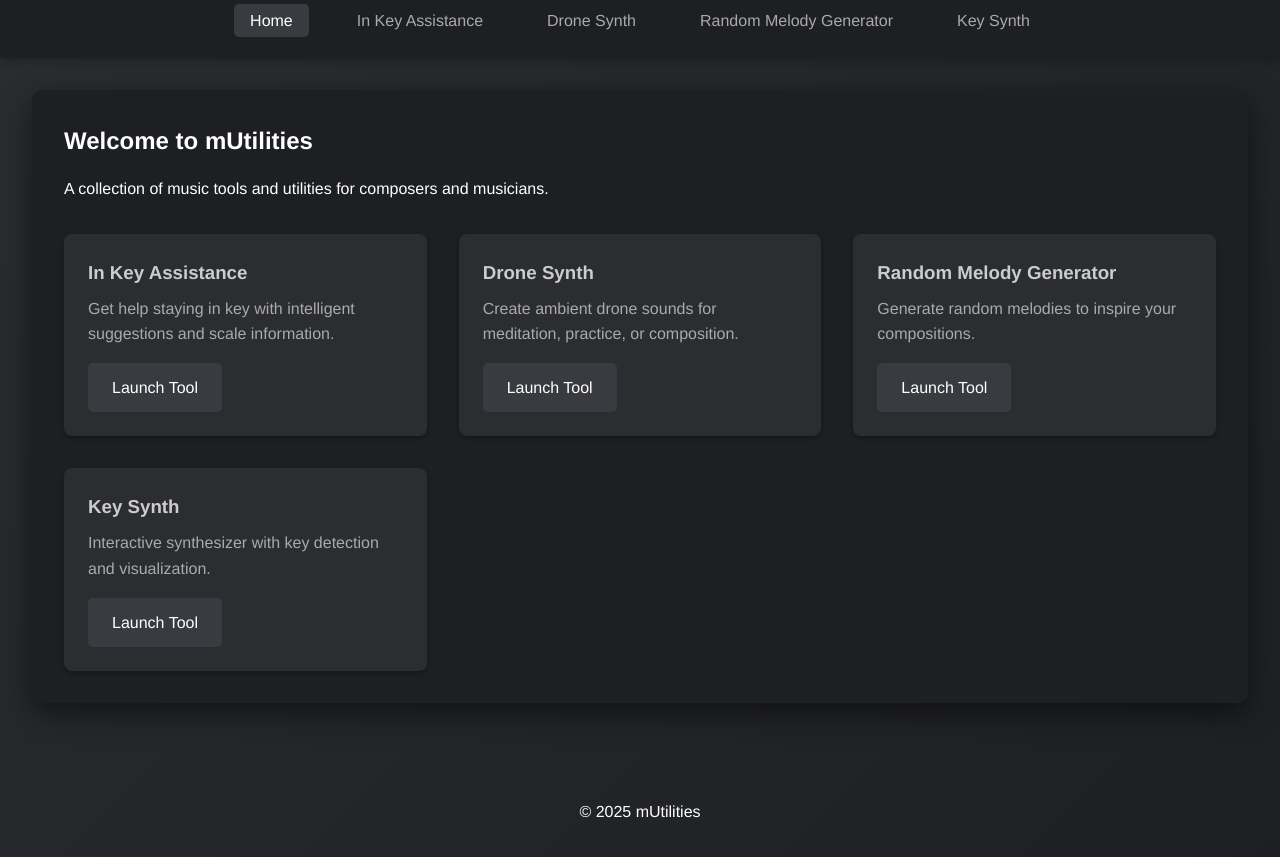
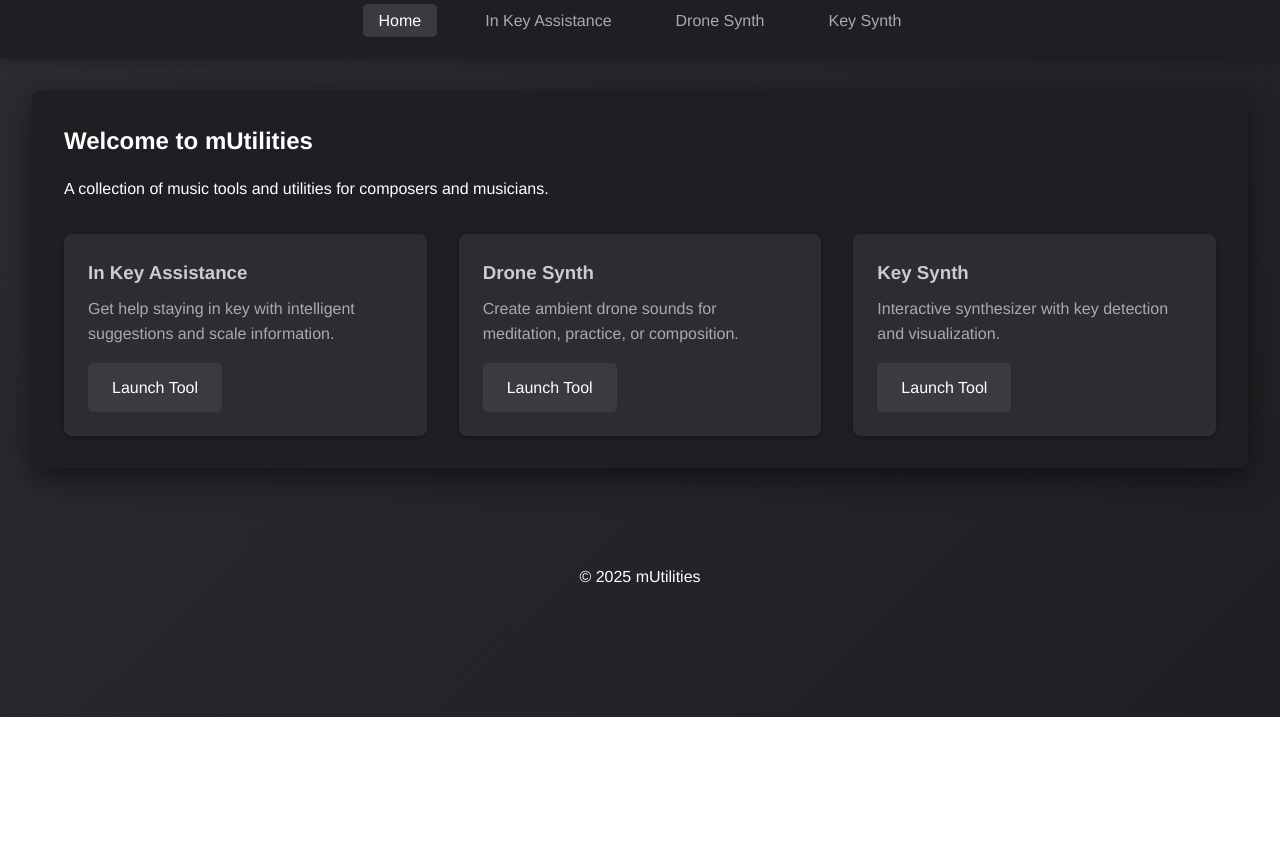
Before and after one commit to DavidJMartin/mUtilities, a plain HTML site: page mutilities-ui/src/index.html in a window 1280 px wide. Shown: the part 83-940 px from the top of the page. After the commit the page ends 800 px from the top, so only its background shows below. Drawn offline with nearby package versions, Linux system fonts and the light colour scheme.

Commit message:
Adding wrangler, commenting out unfinished tool

```diff
--- a/mutilities-ui/src/index.html
+++ b/mutilities-ui/src/index.html
@@ -14,7 +14,8 @@
                 <li><a href="#home" class="nav-link active">Home</a></li>
                 <li><a href="#in-key-assistance" class="nav-link">In Key Assistance</a></li>
                 <li><a href="#drone-synth" class="nav-link">Drone Synth</a></li>
-                <li><a href="#random-melody" class="nav-link">Random Melody Generator</a></li>
+                <!-- Hidden until melody-generation-service is deployed -->
+                <!-- <li><a href="#random-melody" class="nav-link">Random Melody Generator</a></li> -->
                 <li><a href="#key-synth" class="nav-link">Key Synth</a></li>
             </ul>
         </nav>
@@ -40,11 +41,13 @@
                         <a href="#drone-synth" class="button">Launch Tool</a>
                     </div>
 
+                    <!-- Hidden until melody-generation-service is deployed
                     <div class="tool-card">
                         <h3>Random Melody Generator</h3>
                         <p>Generate random melodies to inspire your compositions.</p>
                         <a href="#random-melody" class="button">Launch Tool</a>
                     </div>
+                    -->
 
                     <div class="tool-card">
                         <h3>Key Synth</h3>
```
